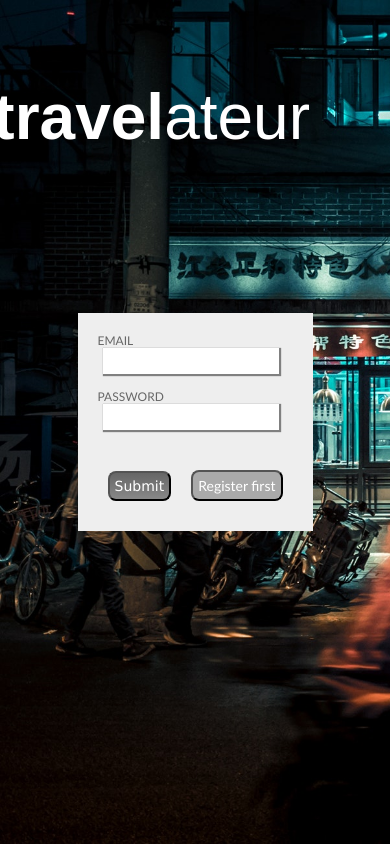
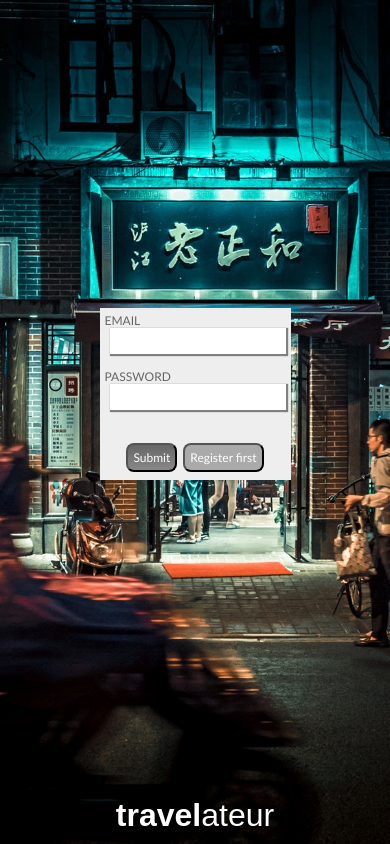
Before and after one commit to SukanyaVee/Travelateur, a React (Create React App) app: page /#/login in a window 390 px wide. Built offline with nearby package versions, Linux system fonts and the light colour scheme; no server answers.

Commit message:
added responsive CSS

```diff
--- a/src/App.css
+++ b/src/App.css
@@ -1,6 +1,5 @@
 *{
   box-sizing: border-box;
-  /* font-family: Georgia, serif; */
 }
 @import url('https://fonts.googleapis.com/css?family=Economica');
 @import url('https://fonts.googleapis.com/css?family=Satisfy');
@@ -73,48 +72,8 @@ a {
   margin: 10px;
 }
 
-/* .photo-banner {
-  min-width: 500px;
-  max-height: 500px;
-  z-index: 0;
-  display: flex;
-  flex-wrap: wrap;
-  justify-content: space-around;
-} */
 
-/* .photo-banner>img {
-  max-width: 300px;
-  max-height: 350px;
-  width: 100%;
-  height: 100%;
-  flex: 1;
-  margin: 10px;
-  border-top: #cccccc solid 10px;
-  border-bottom: #cccccc solid 60px;
-  border-right: #cccccc solid 10px;
-  border-left: #cccccc solid 10px;
-  /* opacity: 0.5; */
-/* } */
 
-.photo-banner>img:hover {
-  box-shadow: 5px 10px 10px grey;
-  border-color: white;
-} */
-
-.text-banner {
-  /* transform: rotate(-.02turn); */
-  /* position: relative;
-  bottom: -50px;
-  right: 10%; */
-  /* font-family: 'Satisfy';
-  padding: 20px;
-  font-size: 4em;
-  color: #f0f0f0; */
-  /* text-shadow: 2px -2px grey; */
-  /* display: inline-block;
-  margin: 20px;
-  cursor: default; */
-}
 
 .login-home-button {
   /* background-image: -webkit-linear-gradient(top, rgb(70,50,20), rgb(80,80,20)); */
@@ -146,29 +105,25 @@ a {
   height: 100vh;
   background-repeat: no-repeat;
   background-size: cover;
+  display: flex;
+  flex-direction: column;
+  align-items: center;
+  justify-content: center;
 }
 
 .login-header {
-  /* background-image: -webkit-linear-gradient(top left, rgb(0,30,40) 25%, rgb(0,80,100)  50%, rgb(0,30,40) 70%); */
-  /* background-color: #001133; */
-  /* background-image: -webkit-linear-gradient(top right,rgb(0,30,40) 25%, rgb(0,80,120)  60%, rgb(0,30,40) 70%);
-  color:transparent;
-  -webkit-background-clip: text;
-  background-clip: text; */
+
   /* padding: 20px; */
   color: white;
   /* padding-left: 50px; */
-  position: absolute;
+  /* position: absolute;
   top: 30px;
-  right: 30px;
+  right: 30px; */
   text-align: right;
 }
 
 .login-title {
-  /* background-image: -webkit-linear-gradient(top right,rgb(0,30,40) 25%, rgb(0,80,120)  60%, rgb(0,30,40) 70%); */
   color: white;
-  /* -webkit-background-clip: text;
-  background-clip: text; */
   padding: 50px;
   text-align: left;
   font-size: 4em;
@@ -186,7 +141,7 @@ text-align: center;  /* width: 300px; */
   /* background: white; */
   padding: 50px;
   text-align: center;
-  height: 100%;
+  /* height: 100%; */
   margin: auto;
 }
 
@@ -205,20 +160,24 @@ display: inline-block;
 .small-button {
   margin: 10px;
   background: #aaaaaa;
-  /* background-image: -webkit-linear-gradient(top, #666666, #999999);
-  background-image: -moz-linear-gradient(top, #666666, #999999);
-  background-image: -ms-linear-gradient(top, #666666, #999999);
-  background-image: -o-linear-gradient(top, #666666, #999999);
-  background-image: linear-gradient(to bottom, #666666, #999999); */
-  /* -webkit-border-radius: 8;
-  -moz-border-radius: 8;
-  border-radius: 8px; */
   font-family: 'Trebuchet MS', sans-serif;
   color: #ffffff;
   font-size: 14px;
   padding: 5px;
   /* border:none; */
   border-radius: 8px;
+}
+
+.big-button {
+  margin: 10px;
+  /* background: #666666; */
+  background-image: linear-gradient(to bottom, #666666, #888888);
+  border-radius: 8px;
+  font-family: 'Trebuchet MS', sans-serif;
+  color: #ffffff;
+  font-size: 14px;
+  padding: 5px;
+  text-decoration: none;
 }
 
 .align-input-fields {
@@ -245,6 +204,40 @@ display: inline-block;
   /* transform: scale(1.2); */
 }
 
+@media (max-width: 420px)  {
+  .App-login {
+    display: flex;
+    flex-direction: column;
+    background-size: cover;
+    background-position: center;
+  }
+
+  .login-title {
+    padding: 10px;
+    font-size: 2em
+
+  }
+
+  .login-container {
+    padding: 10px;
+  }
+
+  .reg-container {
+    padding: 5px;
+  }
+
+  .big-button {
+    font-size: 12px;
+    margin: 3px;
+  }
+
+  .small-button {
+    font-size: 12px;
+    margin: 3px;
+  }
+
+}
+
 /* ------------------DASHBOARD-------------------- */
 .dashboard {
   background: white;
@@ -252,9 +245,9 @@ display: inline-block;
   padding-left: 50px;
 }
 
-main {
+/* main {
   flex: 1;
-}
+} */
 
 .all-header {
   display: flex;
@@ -276,20 +269,14 @@ main {
   color:transparent;
   -webkit-background-clip: text;
   background-clip: text;
-  /* padding: 50px; */
   text-align: right;
   font-size: 3em;
   font-family: 'Economica', sans-serif;
-  /* color: grey; */
-  /* text-orientation: upright;
-  writing-mode: vertical-rl; */
+
 }
 
 .all-title a {
-  /* background-image: -webkit-linear-gradient(top right,rgb(0,80,120) 25%, rgb(0,40,50)  60%, rgb(0,80,120) 70%);
-  color:transparent;
-  -webkit-background-clip: text;
-  background-clip: text; */
+
   color: #005078;
 }
 
@@ -333,33 +320,16 @@ main {
 	align-items: center;
 }
 
-.big-button {
-  margin: 10px;
-  background: #666666;
-  background-image: -webkit-linear-gradient(top, #666666, #888888);
-  background-image: -moz-linear-gradient(top, #666666, #888888);
-  background-image: -ms-linear-gradient(top, #666666, #888888);
-  background-image: -o-linear-gradient(top, #666666, #888888);
-  background-image: linear-gradient(to bottom, #666666, #888888);
-  -webkit-border-radius: 8;
-  -moz-border-radius: 8;
-  border-radius: 8px;
-  font-family: 'Lucida Sans Unicode',  Verdana, sans-serif;
-  color: #ffffff;
-  font-size: 14px;
-  padding: 5px;
-  text-decoration: none;
-}
+
 
 
 .gallery-container {
   display: flex;
 	/* flex-direction: column; */
 	flex-wrap: wrap;
-	justify-content: flex-start;
+	justify-content: space-around;
 	align-items: flex-start;
   align-content: flex-start;
-  /* min-width: 960px; */
 }
 
 .entry-holder{
@@ -376,13 +346,17 @@ main {
 .entry-holder:hover {
   box-shadow: 5px 10px 10px grey;
   /* background-color: white; */
-  transform: scale(1.1)
+  transform: scale(1.05);
+  transition: 0.25s ease-out;
+  -webkit-transition: .25s ease-out;
+
 }
+
 
 .entry-holder a {
   color: #ff6040 ;
-  /* font-family: sans-serif; */
-  font-size: 10px;
+  font-family: sans-serif;
+  font-size: 12px;
 }
 
 .entry-body {
@@ -401,6 +375,49 @@ main {
   cursor: default;
 }
 
+.gallery-container:hover .entry-holder:not(:hover) {
+  filter: grayscale(0.7);
+  transform: scale(0.9);
+}
+
+@media (max-width: 420px) {
+
+  .dashboard {
+    display: flex;
+    flex-direction: column-reverse;
+    padding-left: 10px
+  }
+  .dash-greeting {
+    display: none;
+  }
+  .all-header {
+    justify-content: center;
+    width: 100%;
+  }
+  .all-title {
+    /* display: none; */
+  }
+  .user-box {
+    flex-direction: row;
+  }
+  h1 {
+    font-size: 24px;
+  }
+  h3 {
+    display: none;
+  }
+  .align-input-fields textarea {
+    width: 220px;
+  }
+  .entry-holder a {
+    color: #ff6040 ;
+    /* font-family: sans-serif; */
+    font-size: 16px;
+  }
+  .gallery-container:hover .entry-holder:not(:hover) {
+    filter: none;
+  }
+}
 
 /* ------------------------VIEWER------------------------------- */
 .Viewer {
@@ -486,6 +503,13 @@ main {
   align-items: center;
 }
 
+@media (max-width: 420px) {
+  .prof-pic-big {
+    margin-left: 10px;
+    border: 3px solid #eeeeee;
+  }
+}
+
 /* ----------------CONNECT----------------- */
 .connect-container {
   display: flex;
@@ -511,6 +535,7 @@ flex: 1;
   display: block;
   color: black;
   font-family: 'Trebuchet MS', sans-serif;
+  margin-top: 10px;
 
 }
 .google-place img {
@@ -536,3 +561,13 @@ flex: 1;
   font-family: 'Satisfy', cursive;
   color: white;
 }
+
+@media (max-width: 420px) {
+  .google-places {
+    display: none;
+  }
+  .entry-holder {
+    width: 100%;
+    margin: 10px
+  }
+}
--- a/src/components/GalleryItem.js
+++ b/src/components/GalleryItem.js
@@ -7,12 +7,14 @@ export default class GalleryItem extends Component {
         return (this.props.entry.type === "photo" ?
 
             <div className="entry-holder">
+            <div className="trans-wrap">
                 <div className="entry-body">
                     <img src={this.props.entry.image} alt={this.props.entry.title}/>
                 </div>
                 <b>{this.props.entry.title}</b><br/>
                 {this.props.entry.location}, {this.props.entry.year} &nbsp;&nbsp;&nbsp;&nbsp;&nbsp;&nbsp;&nbsp;&nbsp;&nbsp;&nbsp;&nbsp;&nbsp;&nbsp;&nbsp;&nbsp;&nbsp;&nbsp;&nbsp;&nbsp;&nbsp;&nbsp;&nbsp;&nbsp;&nbsp;&nbsp;&nbsp;&nbsp;
                 <Link to={`/dashboard/viewer/${this.props.entry.eid}`}>bigger</Link>
+            </div>
             </div>
         :
             <div className="entry-holder">
```
